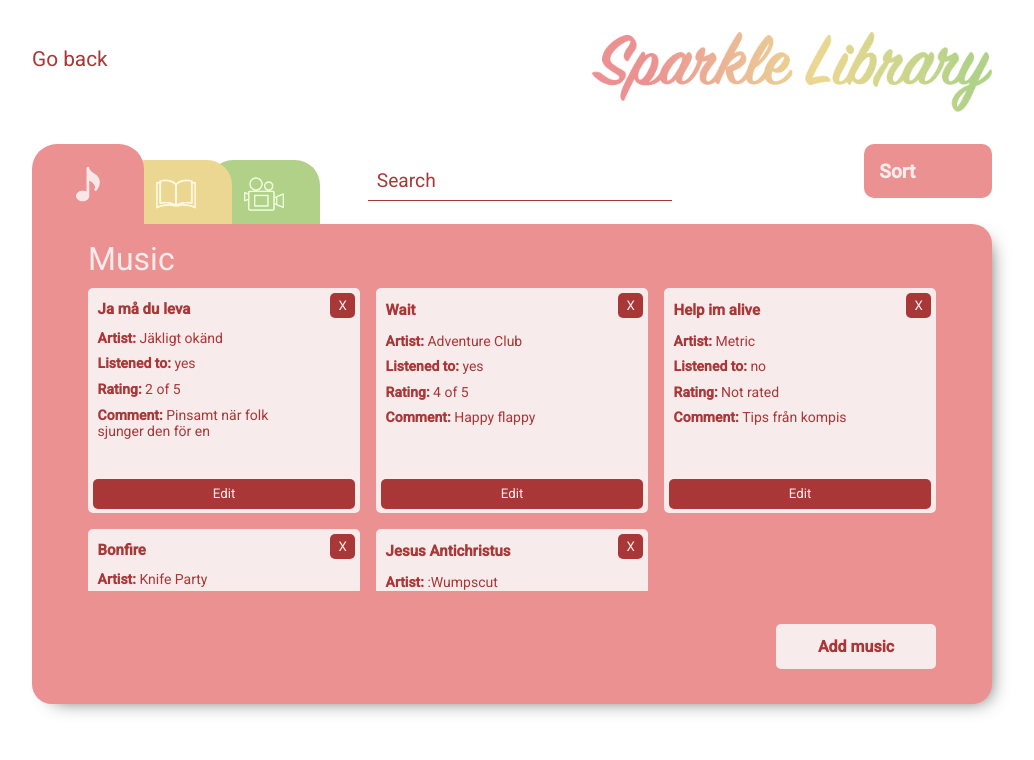
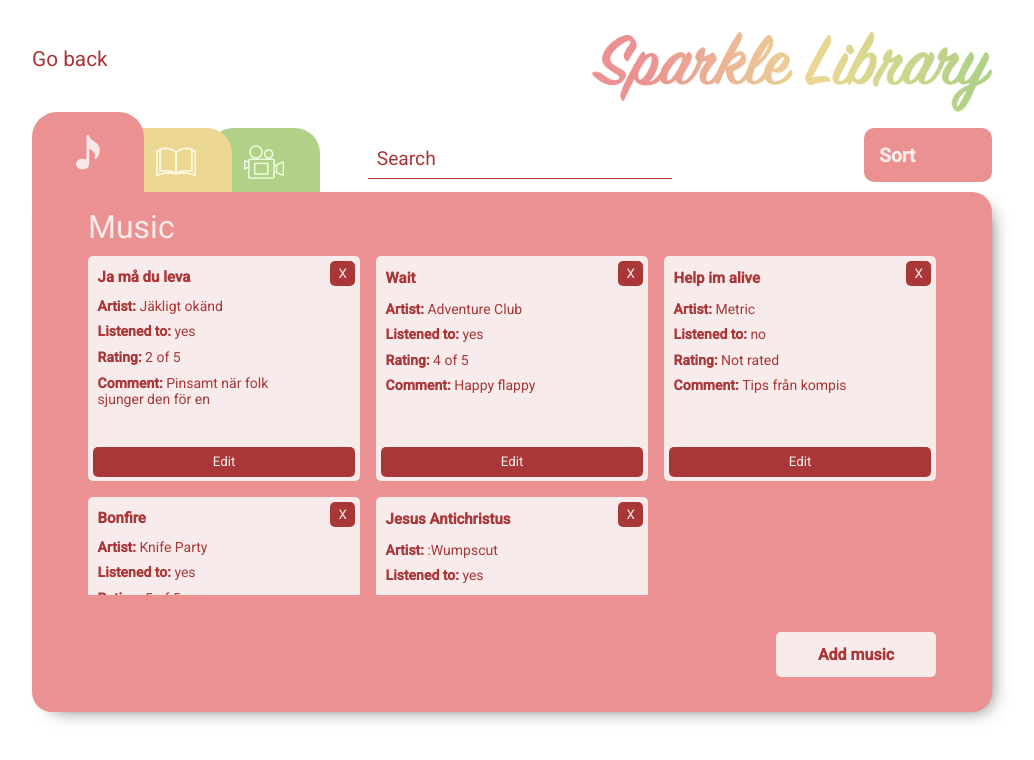
Before and after one commit to neda-jahadi/Sparkles, a React (Create React App) app: page / in a window 1280 px wide. Both pictures are taken after a click on the button "Music". Shown: the top 760 px of the page, without its empty margins (128-1162 px from the left). Built offline with nearby package versions, Linux system fonts and the light colour scheme.

Commit message:
formComp, header, listComp småpill kanske sista commiten

```diff
--- a/src/components/Container.css
+++ b/src/components/Container.css
@@ -18,7 +18,7 @@ section {
 
   section{
     width: 75vw;
-    max-width: 60rem;
+    max-width: 65rem;
     max-height: 70vh;
     margin: 5rem auto;
     padding: 0 3.5rem 2rem;
@@ -76,6 +76,6 @@ section {
 
 @media(max-height: 800px) and (min-width: 700px){
   section {
-    max-height: 60vh;
+    max-height: 65vh;
   }
 }
--- a/src/components/FormStyle.css
+++ b/src/components/FormStyle.css
@@ -127,7 +127,10 @@ form > input[type="submit"]{
     form textarea{
       max-height: 4rem;
       width: calc(100vw - 6rem);
-    }
+	}
+	form input[type="number"]{
+		width: 6rem;
+	}
 
   }
 
@@ -224,7 +227,7 @@ form > input[type="submit"]{
     padding: 0;
   }
   form textarea{
-    max-height: 6rem;
+    max-height: 8rem;
   }
   form label{
     padding-bottom: unset;
--- a/src/components/headerstyle.css
+++ b/src/components/headerstyle.css
@@ -52,7 +52,7 @@ img.go-back:hover{
     position: static;
     width: 75vw;
     padding-top: 2rem;
-    padding-bottom: 2rem;
+   /*  padding-bottom: 2rem; */
   }
   img.big{
     width: 35rem;
--- a/src/components/listcomponent.css
+++ b/src/components/listcomponent.css
@@ -244,7 +244,7 @@ main > .add-button {
         /* padding-right: 2rem; */
         position: absolute;
         right: 0;
-        top: -5rem;
+        top: -4rem;
 
     }
 
@@ -253,10 +253,10 @@ main > .add-button {
         padding: 0.2em;
         border-radius: 0%;
         padding: 0.55em;
-        margin-top: 1.2rem;
-
-        width: calc(80vw - 21rem - 8rem);
-        max-width: calc(39rem - 20rem);
+        width: calc(80vw - 21rem - 10rem);
+		max-width: calc(39rem - 20rem);
+		margin-top: 0.81em;
+		margin-right: 0.8em;
     }
 
     .sort {
@@ -264,6 +264,7 @@ main > .add-button {
         display: inline-block;
         width: 8rem;
 		border-radius: 10px;
+
 
 
     }
```
